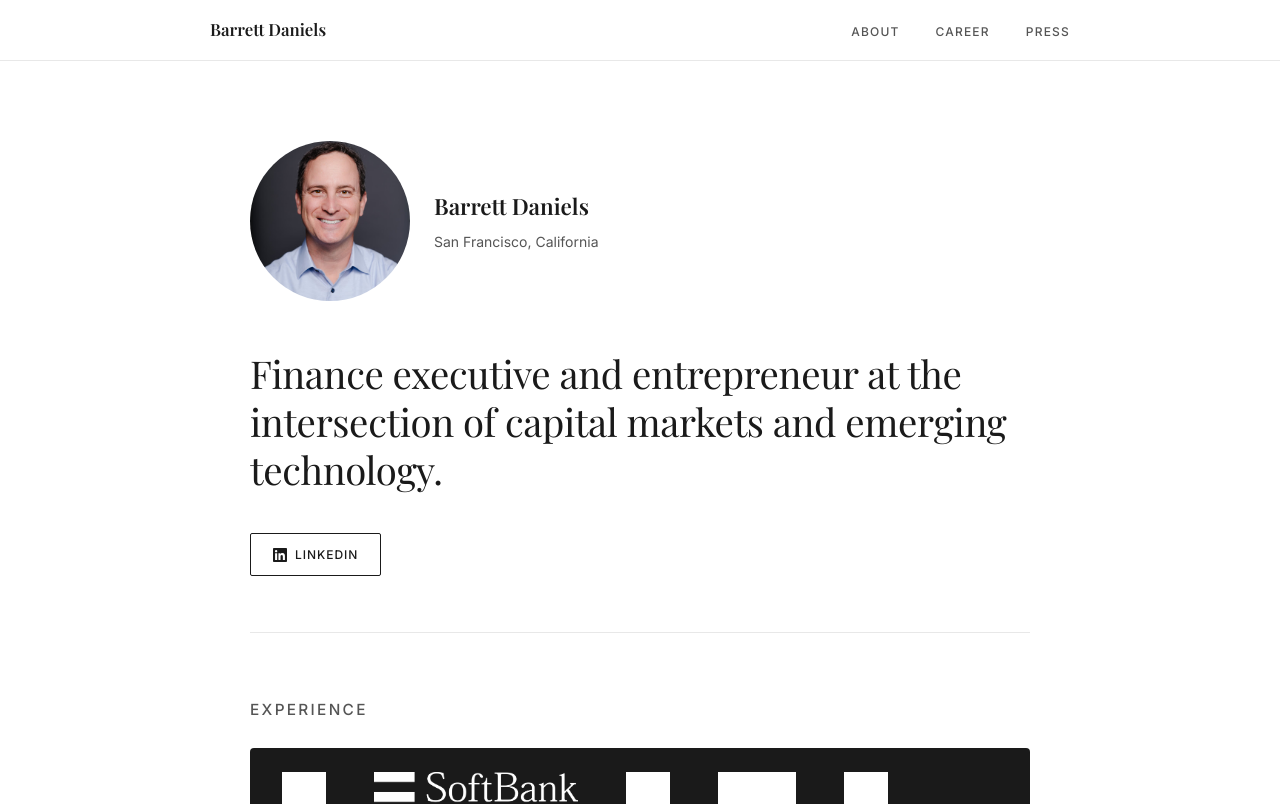
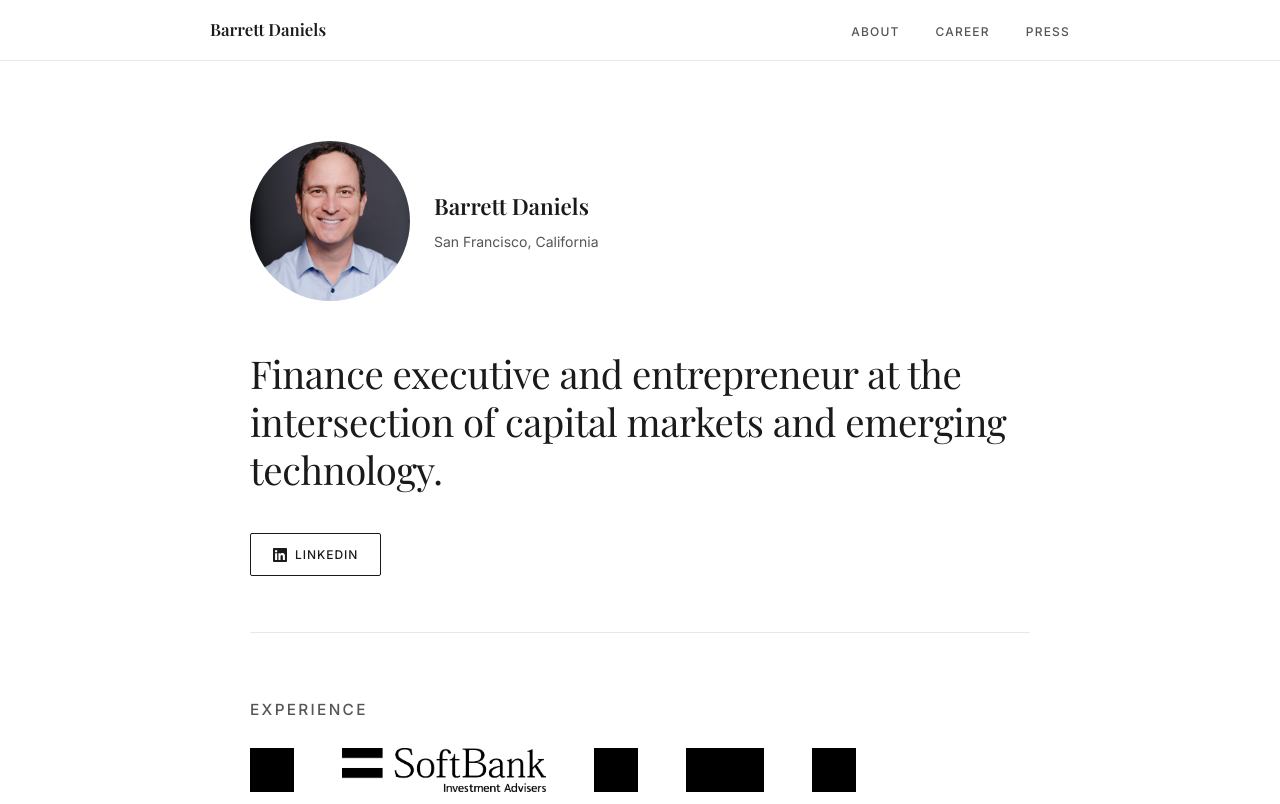
Before and after one commit to barrettdaniels/barrettdaniels.com, a plain HTML site: page index.html in a window 1280 px wide. Shown: the top 804 px of the page. Drawn offline with nearby package versions, Linux system fonts and the light colour scheme.

Commit message:
Add files via upload

```diff
--- a/index.html
+++ b/index.html
@@ -3,7 +3,7 @@
 <head>
   <meta charset="UTF-8" />
   <meta name="viewport" content="width=device-width, initial-scale=1.0"/>
-  <title>Barrett Daniels — Finance & Technology</title>
+  <title>Barrett Daniels</title>
   <link rel="icon" type="image/x-icon" href="favicon.ico">
   <meta name="description" content="Barrett Daniels is a serial entrepreneur and finance executive with 25+ years in capital markets and emerging technology.">
   <meta name="author" content="Barrett Daniels">
@@ -234,9 +234,6 @@
       align-items: center;
       gap: 48px;
       flex-wrap: wrap;
-      background: #1A1A1A;
-      padding: 24px 32px;
-      border-radius: 4px;
     }
 
     .logo-bar img {
@@ -244,7 +241,7 @@
       width: auto;
       object-fit: contain;
       transition: opacity 0.2s;
-      filter: brightness(0) invert(1);
+      filter: brightness(0);
     }
 
     .logo-bar img:hover { opacity: 0.7; }
```
